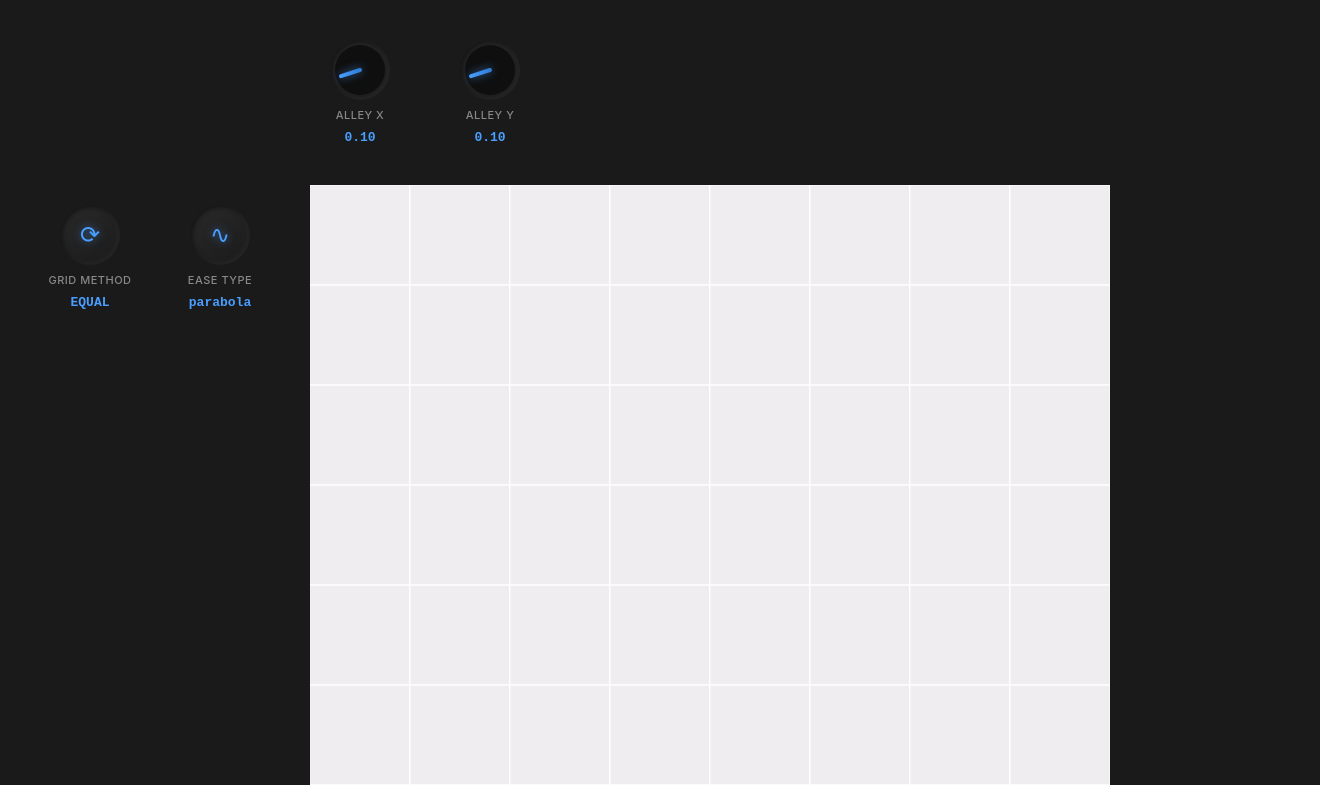
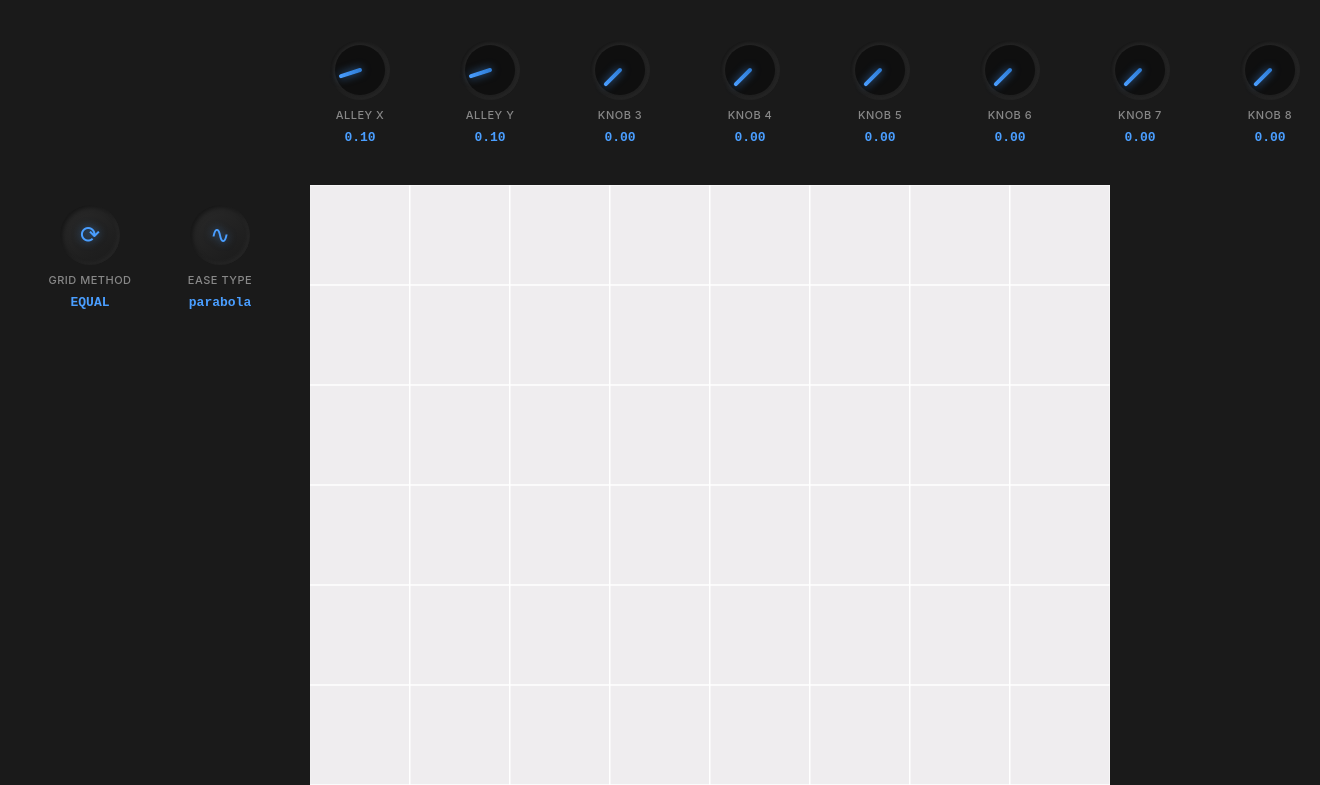
Before and after one commit to bhoffmann93/ableton-push-type, a website built with Vite: page index.html in a window 1280 px wide. Shown: the top 785 px of the page, 1320 px wide, since content can reach past the window. Built offline with nearby package versions, Linux system fonts and the light colour scheme; what @thednp/bezier-easing, webmidi would draw is missing.

```diff
--- a/index.html
+++ b/index.html
@@ -25,6 +25,54 @@
             </div>
             <span class="knob-label">Alley Y</span>
             <span class="knob-value" id="knob2-value">0.00</span>
+          </div>
+
+          <div class="knob-container">
+            <div class="knob" id="knob3" style="--rotation: 0deg">
+              <div class="knob-indicator"></div>
+            </div>
+            <span class="knob-label">Knob 3</span>
+            <span class="knob-value" id="knob3-value">0.00</span>
+          </div>
+
+          <div class="knob-container">
+            <div class="knob" id="knob4" style="--rotation: 0deg">
+              <div class="knob-indicator"></div>
+            </div>
+            <span class="knob-label">Knob 4</span>
+            <span class="knob-value" id="knob4-value">0.00</span>
+          </div>
+
+          <div class="knob-container">
+            <div class="knob" id="knob5" style="--rotation: 0deg">
+              <div class="knob-indicator"></div>
+            </div>
+            <span class="knob-label">Knob 5</span>
+            <span class="knob-value" id="knob5-value">0.00</span>
+          </div>
+
+          <div class="knob-container">
+            <div class="knob" id="knob6" style="--rotation: 0deg">
+              <div class="knob-indicator"></div>
+            </div>
+            <span class="knob-label">Knob 6</span>
+            <span class="knob-value" id="knob6-value">0.00</span>
+          </div>
+
+          <div class="knob-container">
+            <div class="knob" id="knob7" style="--rotation: 0deg">
+              <div class="knob-indicator"></div>
+            </div>
+            <span class="knob-label">Knob 7</span>
+            <span class="knob-value" id="knob7-value">0.00</span>
+          </div>
+
+          <div class="knob-container">
+            <div class="knob" id="knob8" style="--rotation: 0deg">
+              <div class="knob-indicator"></div>
+            </div>
+            <span class="knob-label">Knob 8</span>
+            <span class="knob-value" id="knob8-value">0.00</span>
           </div>
         </div>
       </div>
--- a/src/main.ts
+++ b/src/main.ts
@@ -7,6 +7,7 @@
 import { PushController } from './midi';
 import { GRID_CONFIG } from './config/grid.config';
 import { Grid } from './grid';
+import { EASE_TYPE } from './types/types';
 
 // Constants
 const waveSpeed = 0.025;
@@ -32,17 +33,15 @@
 function updateKnobUI() {
   const midiData = pushController.getMidiData();
 
-  // Update knob 1
-  const knob1Angle = midiData.knob1 * 270 - 135; // Map 0-1 to -135° to 135°
-  document.getElementById('knob1')?.style.setProperty('--rotation', `${knob1Angle}deg`);
-  const knob1Value = document.getElementById('knob1-value');
-  if (knob1Value) knob1Value.textContent = midiData.knob1.toFixed(2);
-
-  // Update knob 2
-  const knob2Angle = midiData.knob2 * 270 - 135;
-  document.getElementById('knob2')?.style.setProperty('--rotation', `${knob2Angle}deg`);
-  const knob2Value = document.getElementById('knob2-value');
-  if (knob2Value) knob2Value.textContent = midiData.knob2.toFixed(2);
+  //TOP KNOBS
+  // Update all 8 knobs
+  for (let i = 1; i <= 8; i++) {
+    const knobKey = `knob${i}` as keyof typeof midiData;
+    const knobAngle = midiData[knobKey] * 270 - 135; // Map 0-1 to -135° to 135°
+    document.getElementById(`knob${i}`)?.style.setProperty('--rotation', `${knobAngle}deg`);
+    const knobValue = document.getElementById(`knob${i}-value`);
+    if (knobValue) knobValue.textContent = midiData[knobKey].toFixed(2);
+  }
 
   // Update Grid Method display
   const gridMethodValue = document.getElementById('grid-method-value');
@@ -51,30 +50,9 @@
     gridMethodValue.textContent = methodNames[GRID_CONFIG.gridMethod] || 'EQUAL';
   }
 
-  // Update Ease Type display
-  const easeTypeValue = document.getElementById('ease-type-value');
-  if (easeTypeValue) {
-    const easeNames = [
-      'none',
-      'linear',
-      'linearPeak',
-      'step',
-      'parabola',
-      'sinc',
-      'parabola2',
-      'parabolaInv',
-      'quadratic',
-      'inQuart',
-      'inQuartInv',
-      'inQuartAnim',
-      'peak',
-      'peakInv',
-      'peakQuart',
-      'peakEdge',
-      'sin',
-    ];
-    easeTypeValue.textContent = easeNames[GRID_CONFIG.easeType] || 'parabola';
-  }
+  const easeTypes = Object.values(EASE_TYPE).filter((ease) => typeof ease === 'string');
+  const easeTypeElement = document.getElementById('ease-type-value');
+  if (easeTypeElement) easeTypeElement.textContent = easeTypes[GRID_CONFIG.easeType] || 'parabola';
 }
 
 const sketch = new p5((p5Instance) => {
```
